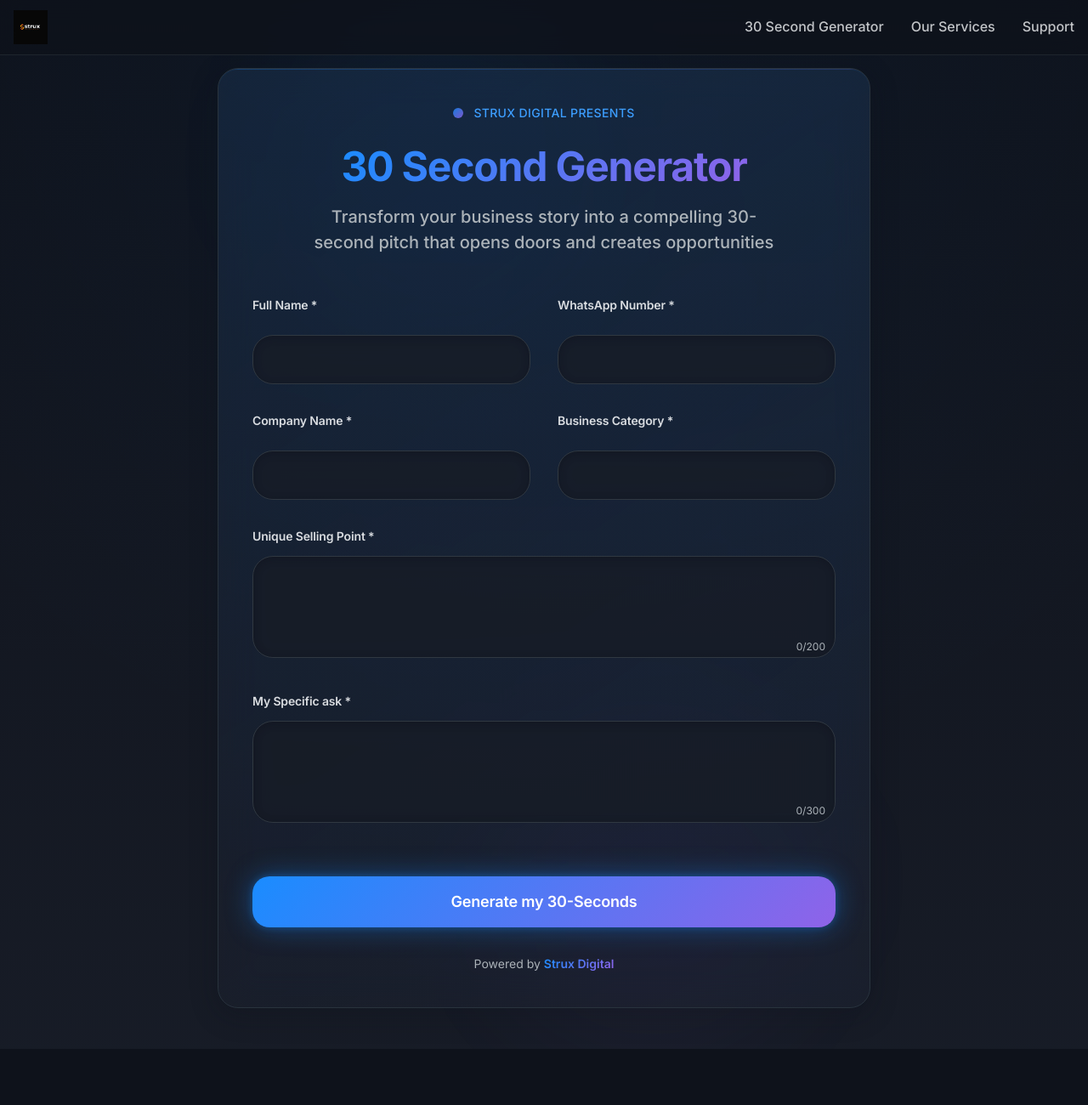
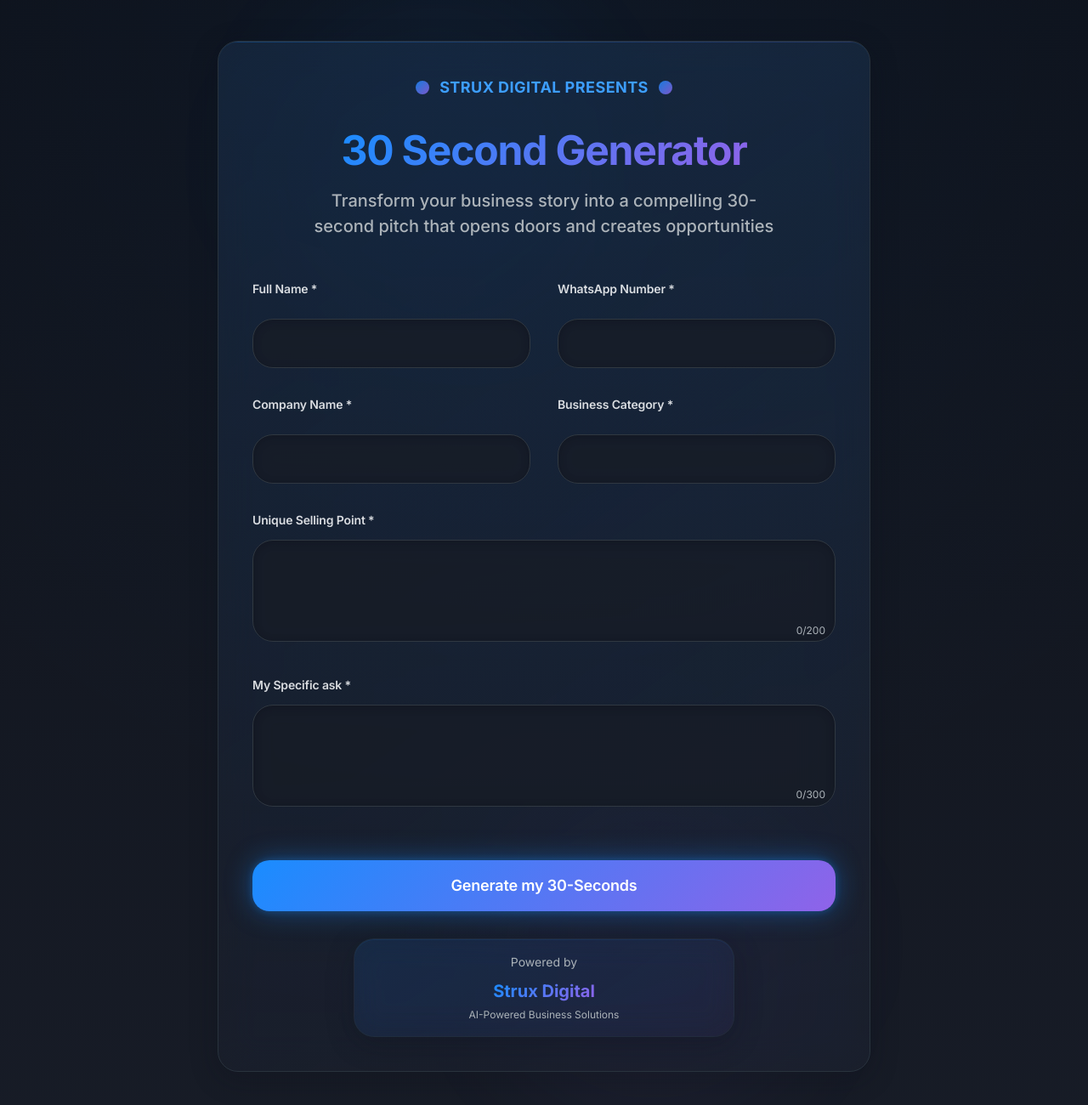
Before and after one commit to vivek-kandula-strux/elevator-pitch-generator, a React (Vite) app: page / in a window 1280 px wide. Shown: the top 1300 px of the page at 85% size. Before the commit the page ends 1234 px from the top, so only its background shows below. Built offline with nearby package versions, Linux system fonts and the light colour scheme.

Commit message:
Remove header and add branding
Remove header component from Index.tsx and enhance branding on BusinessForm and GenerationResults with "Strux Digital Presents".

```diff
--- a/src/components/BusinessForm.tsx
+++ b/src/components/BusinessForm.tsx
@@ -84,11 +84,12 @@ export default function BusinessForm({
   };
   return <div className="form-card p-4 md:p-6 lg:p-10 max-w-3xl mx-auto animate-fade-in">
       <div className="text-center mb-12">
-        <div className="inline-flex items-center gap-3 mb-6">
-          <div className="w-3 h-3 rounded-full bg-gradient-primary animate-pulse-glow"></div>
-          <div className="text-sm font-medium text-primary-ultra tracking-wide uppercase">
+        <div className="inline-flex items-center gap-3 mb-8">
+          <div className="w-4 h-4 rounded-full bg-gradient-primary animate-pulse-glow"></div>
+          <div className="text-lg font-bold text-primary-ultra tracking-wide uppercase">
             Strux Digital Presents
           </div>
+          <div className="w-4 h-4 rounded-full bg-gradient-primary animate-pulse-glow"></div>
         </div>
         <h1 className="text-5xl font-bold text-foreground mb-4 tracking-tight">
           <span className="bg-gradient-primary bg-clip-text text-transparent">
@@ -200,10 +201,17 @@ export default function BusinessForm({
       </form>
 
       <div className="text-center mt-8 space-y-4">
-
-        <p className="text-sm text-muted-foreground">
-          Powered by <span className="text-primary font-semibold bg-gradient-primary bg-clip-text text-transparent">Strux Digital</span>
-        </p>
+        <div className="glass-card rounded-xl p-4 max-w-md mx-auto">
+          <p className="text-sm text-muted-foreground mb-2">
+            Powered by
+          </p>
+          <div className="text-xl font-bold">
+            <span className="bg-gradient-primary bg-clip-text text-transparent">Strux Digital</span>
+          </div>
+          <p className="text-xs text-muted-foreground mt-1">
+            AI-Powered Business Solutions
+          </p>
+        </div>
       </div>
     </div>;
 }
--- a/src/components/GenerationResults.tsx
+++ b/src/components/GenerationResults.tsx
@@ -42,6 +42,16 @@ export default function GenerationResults({
   };
 
   return <div className="max-w-5xl mx-auto animate-fade-in">
+      {/* Strux Digital Branding Header */}
+      <div className="text-center mb-8">
+        <div className="inline-flex items-center gap-3 mb-6">
+          <div className="w-3 h-3 rounded-full bg-gradient-primary animate-pulse-glow"></div>
+          <div className="text-sm font-medium text-primary-ultra tracking-wide uppercase">
+            Strux Digital Presents
+          </div>
+        </div>
+      </div>
+
       {/* Success Header */}
       <div className="text-center mb-12">
         <div className="inline-flex items-center gap-3 mb-6">
@@ -49,7 +59,7 @@ export default function GenerationResults({
             <span className="text-2xl">🎉</span>
           </div>
           <div className="text-sm font-medium text-success tracking-wide uppercase">
-            Generation Complete
+            Generated by Strux Digital
           </div>
         </div>
         <h1 className="text-5xl font-bold text-foreground mb-4 tracking-tight">
@@ -213,6 +223,19 @@ export default function GenerationResults({
             ✨ Data automatically synced to Google Sheets
           </span>
         </div>
+
+        {/* Enhanced Strux Digital Footer */}
+        <div className="mt-8 pt-6 border-t border-border/30">
+          <p className="text-sm text-muted-foreground mb-2">
+            Professionally generated by
+          </p>
+          <div className="text-lg font-semibold">
+            <span className="bg-gradient-primary bg-clip-text text-transparent">Strux Digital</span>
+          </div>
+          <p className="text-xs text-muted-foreground mt-1">
+            Empowering businesses with AI-driven solutions
+          </p>
+        </div>
       </div>
     </div>;
 }
--- a/src/pages/Index.tsx
+++ b/src/pages/Index.tsx
@@ -1,7 +1,6 @@
 import React, { useState } from 'react';
 import BusinessForm from '@/components/BusinessForm';
 import GenerationResults from '@/components/GenerationResults';
-import Header from '@/components/Header';
 import { supabase } from '@/integrations/supabase/client';
 import { useToast } from '@/hooks/use-toast';
 
@@ -71,9 +70,7 @@ const Index = () => {
   };
 
   return (
-    <>
-      <Header />
-      <div className="min-h-screen bg-gradient-subtle pt-20 py-12 relative overflow-hidden">
+    <div className="min-h-screen bg-gradient-subtle py-12 relative overflow-hidden">
       {/* Background Enhancement */}
       <div className="absolute inset-0 bg-gradient-glow opacity-30 pointer-events-none"></div>
       <div className="absolute top-0 left-1/4 w-96 h-96 bg-primary/5 rounded-full blur-3xl animate-float"></div>
@@ -96,7 +93,6 @@ const Index = () => {
         )}
       </div>
     </div>
-    </>
   );
 };
 
```
